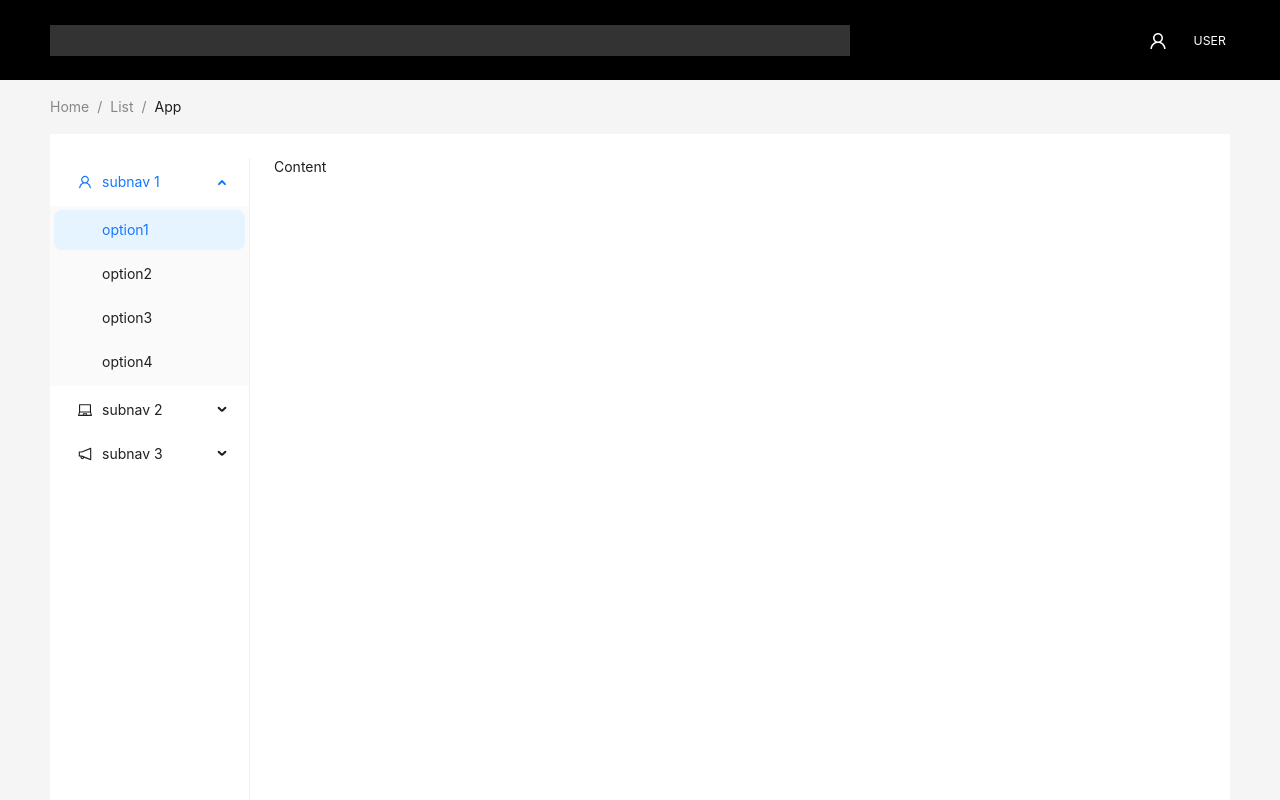
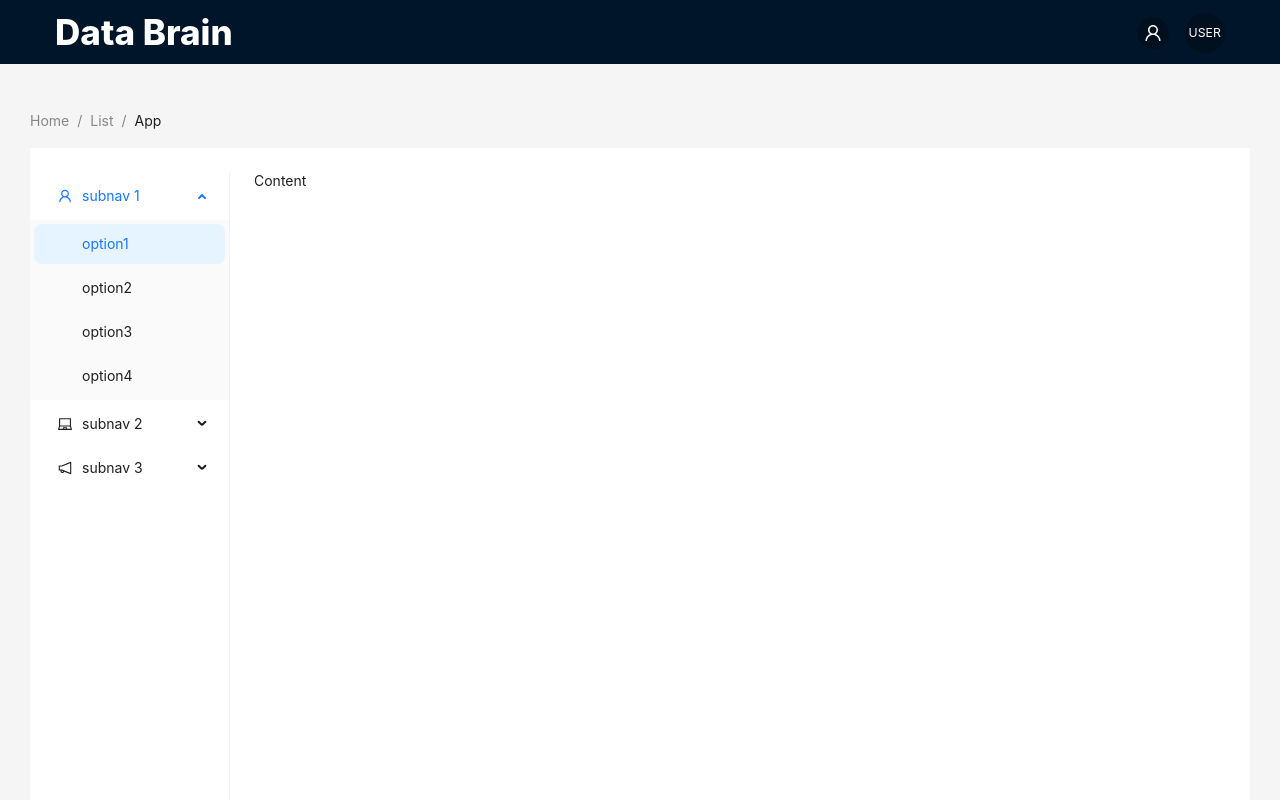
Before and after one commit to WeBankBlockchain/DDCMS-Front, a React (Create React App) app: page /Admin in a window 1280 px wide. Shown: the top 800 px of the page. Built offline with nearby package versions, Linux system fonts and the light colour scheme.

Commit message:
refactor

```diff
--- a/package.json
+++ b/package.json
@@ -6,7 +6,7 @@
     "@testing-library/jest-dom": "^5.16.5",
     "@testing-library/react": "^13.4.0",
     "@testing-library/user-event": "^13.5.0",
-    "antd": "^5.2.3",
+    "antd": "^5.2.2",
     "axios": "^1.3.3",
     "moment": "^2.29.4",
     "react": "^18.2.0",
--- a/src/App.js
+++ b/src/App.js
@@ -1,22 +1,22 @@
-import './App.css';
-import { Divider, Layout } from 'antd';
-import { Outlet } from 'react-router-dom';
-import HomeHeader from './components/HomeHeader';
-import CommonFooter from './components/CommonFooter';
-import TopCompany from './components/slide/TopCompany';
-import TopProduct from './components/slide/TopProduct';
-import TopTags from './components/slide/TopTags';
-import SearchBanner from './components/SearchBanner';
+import "./App.css";
+import { Divider, Layout } from "antd";
+import { Outlet } from "react-router-dom";
+import HomeHeader from "./components/HomeHeader";
+import CommonFooter from "./components/CommonFooter";
+import TopCompany from "./components/slide/TopCompany";
+import TopProduct from "./components/slide/TopProduct";
+import TopTags from "./components/slide/TopTags";
+import SearchBanner from "./components/SearchBanner";
 
 const { Content } = Layout;
 
 function App() {
   return (
     <Layout>
-			<HomeHeader />
+      <HomeHeader> </HomeHeader>
       <Content className="site-layout">
         <SearchBanner />
-				<Divider style={{margin: '10px 0'}} />
+        <Divider style={{ margin: "10px 0" }} />
         <div className="content">
           <div className="main-content">
             <Outlet />
--- a/src/components/AdminHeader.jsx
+++ b/src/components/AdminHeader.jsx
@@ -1,28 +1,22 @@
 import React from "react";
-import {Space } from 'antd';
+import { Space } from "antd";
 import { Header } from "antd/es/layout/layout";
 import UserIcon from "./parts/UserIcon";
 export default function AdminHeader() {
   return (
-    <Header
+    <Header>
+      <div className="header-content">
+        <div
+          className="logo"
           style={{
-        position: "sticky",
-        top: 0,
-        zIndex: 1,
-        background: "rgba(0, 0, 0)",
-        height: 80,
-        width: "100%",
+            float: "left",
+            color: "#FFF",
+            fontSize: "35px",
+            fontWeight: 800,
           }}
         >
-      <div
-        style={{
-          float: "left",
-          width: 800,
-          height: 31,
-          margin: "16px 24px 16px 0",
-          background: "rgba(255, 255, 255, 0.2)",
-        }}
-      ></div>
+          Data Brain
+        </div>
         <Space
           style={{
             float: "right",
@@ -30,6 +24,7 @@ export default function AdminHeader() {
         >
           <UserIcon></UserIcon>
         </Space>
+      </div>
     </Header>
   );
 }
--- a/src/components/parts/UserIcon.jsx
+++ b/src/components/parts/UserIcon.jsx
@@ -1,6 +1,6 @@
 import { UserOutlined } from '@ant-design/icons';
 import { Avatar, Space } from 'antd';
-const url = 'https://gw.alipayobjects.com/zos/rmsportal/KDpgvguMpGfqaHPjicRK.svg';
+// const url = 'https://gw.alipayobjects.com/zos/rmsportal/KDpgvguMpGfqaHPjicRK.svg';
 const UserIcon = () => (
   <Space size={16} wrap>
     <Avatar icon={<UserOutlined />} />
--- a/src/pages/Admin.css
+++ /dev/null
@@ -1,12 +0,0 @@
-#components-layout-demo-top-side .logo {
-  float: left;
-  width: 120px;
-  height: 31px;
-  margin: 16px 24px 16px 0;
-  background: rgba(255, 255, 255, 0.3);
-}
-
-.ant-row-rtl #components-layout-demo-top-side .logo {
-  float: right;
-  margin: 16px 0 16px 24px;
-}
--- a/src/pages/Admin.jsx
+++ b/src/pages/Admin.jsx
@@ -6,7 +6,7 @@ import {
 import { Breadcrumb, Layout, Menu, theme } from "antd";
 import React from "react";
 import AdminHeader from "../components/AdminHeader";
-import "./Admin.css";
+import CommonFooter from "../components/CommonFooter";
 
 const { Content, Sider } = Layout;
 ["1", "2", "3"].map((key) => ({
@@ -40,7 +40,11 @@ const Admin = () => {
 
       <Content
         style={{
-          padding: "0 50px",
+          width: "100%",
+          padding: 30,
+          minHeight: 800,
+          alignItems: "center",
+          margin: "0 auto",
         }}
       >
         <Breadcrumb
@@ -84,6 +88,7 @@ const Admin = () => {
           </Content>
         </Layout>
       </Content>
+      <CommonFooter></CommonFooter>
     </Layout>
   );
 };
--- a/src/pages/Register.jsx
+++ b/src/pages/Register.jsx
@@ -8,7 +8,6 @@ import {
   Layout,
   message,
 } from "antd";
-import { UploadOutlined } from "@ant-design/icons";
 
 import { useState } from "react";
 import CommonFooter from "../components/CommonFooter";
```
Lines whose indentation alone changed are shown as unchanged.
